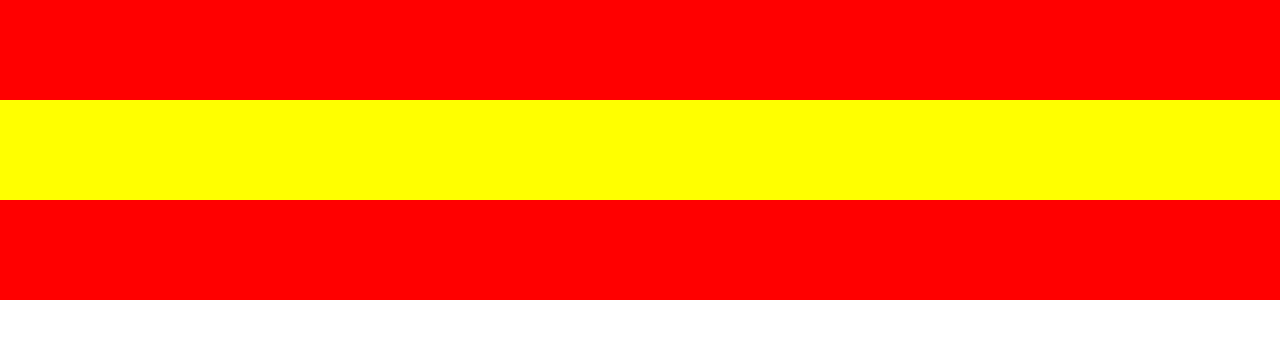
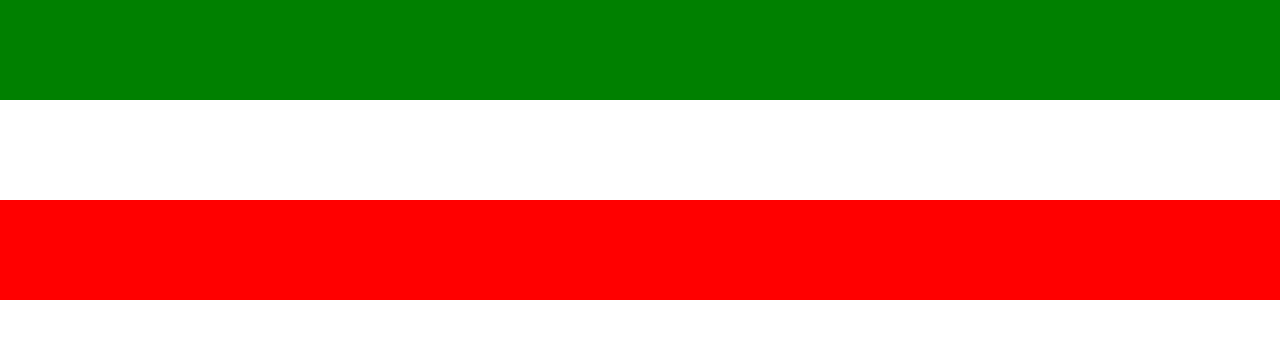
Before and after one commit to izan2xo/banderas_git, a plain HTML site: page index.html in a window 1280 px wide. Drawn offline with Linux system fonts and the light colour scheme.

Commit message:
Crea la bandera de italia en la rama italia

```diff
--- a/index.html
+++ b/index.html
@@ -16,8 +16,8 @@
     </style>
 </head>
 <body>
-    <div class="franja" style="background-color: red;"></div>
-    <div class="franja" style="background-color: yellow;"></div>
-    <div class="franja" style="background-color: red;"></div>
+<div class="franja" style="background-color: green;"></div>
+<div class="franja" style="background-color: white;"></div>
+<div class="franja" style="background-color: red;"></div>
 </body>
 </html>
```
